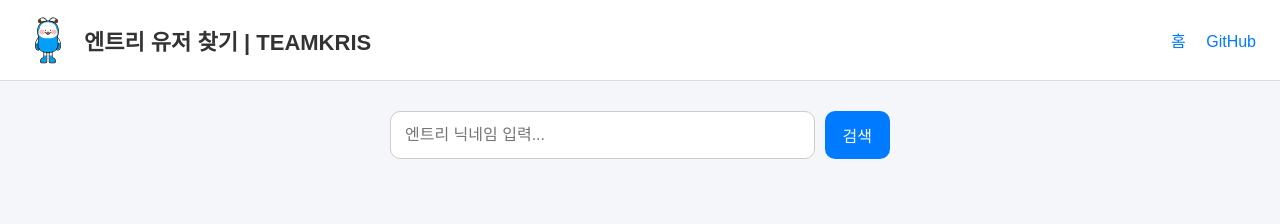
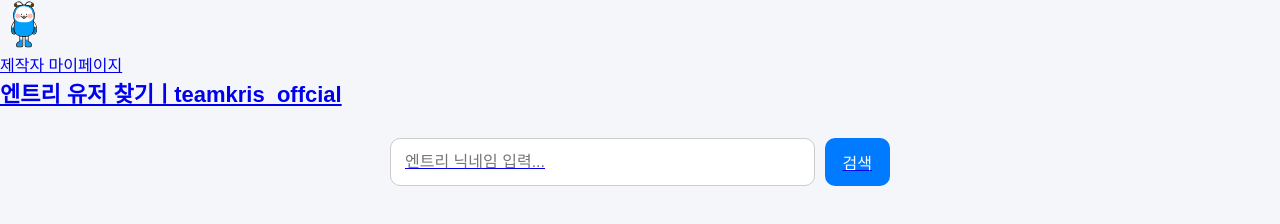
Before and after one commit to pkselpl2/entrydutwiki, a plain HTML site: page index.html in a window 1280 px wide. Drawn offline with Linux system fonts and the light colour scheme.

Commit message:
Update index.html

```diff
--- a/index.html
+++ b/index.html
@@ -1,33 +1,32 @@
 <!DOCTYPE html>
 <html lang="ko">
 <head>
-  <meta charset="UTF-8">
-  <meta name="viewport" content="width=device-width, initial-scale=1">
-  <title>엔트리 유저 찾기 | TEAMKRIS</title>
+  <meta charset="UTF-8" />
+  <meta name="viewport" content="width=device-width, initial-scale=1.0" />
+  <title>엔트리 프로필 찾기</title>
   <link rel="stylesheet" href="style.css">
 </head>
 <body>
 
-  <header class="top-header">
-    <div class="logo-area">
-      <img src="말하는 앞모습_1.svg" class="logo" alt="logo">
-      <h1>엔트리 유저 찾기 | TEAMKRIS</h1>
-    </div>
-
-    <nav class="menu">
-      <a href="index.html">홈</a>
-      <a href="https://github.com/pkselpl2/entrydutwiki" target="_blank">GitHub</a>
+  <header>
+    <img src="말하는 앞모습_1.svg" alt="Logo" class="logo">
+    <nav>
+      <a href="/">제작자 마이페이지</a>
+      <a href="https://naver.me/xDJodTzn</a>
     </nav>
   </header>
 
-  <div class="search-box">
-    <input type="text" id="usernameInput" placeholder="엔트리 닉네임 입력...">
-    <button id="searchButton">검색</button>
-  </div>
+  <main>
+    <h1>엔트리 유저 찾기ㅣteamkris_offcial</h1>
 
-  <div id="result"></div>
+    <div class="search-box">
+      <input id="nickname" type="text" placeholder="엔트리 닉네임 입력..." />
+      <button id="searchBtn">검색</button>
+    </div>
+
+    <div id="result"></div>
+  </main>
 
   <script src="app.js"></script>
-
 </body>
 </html>
```
